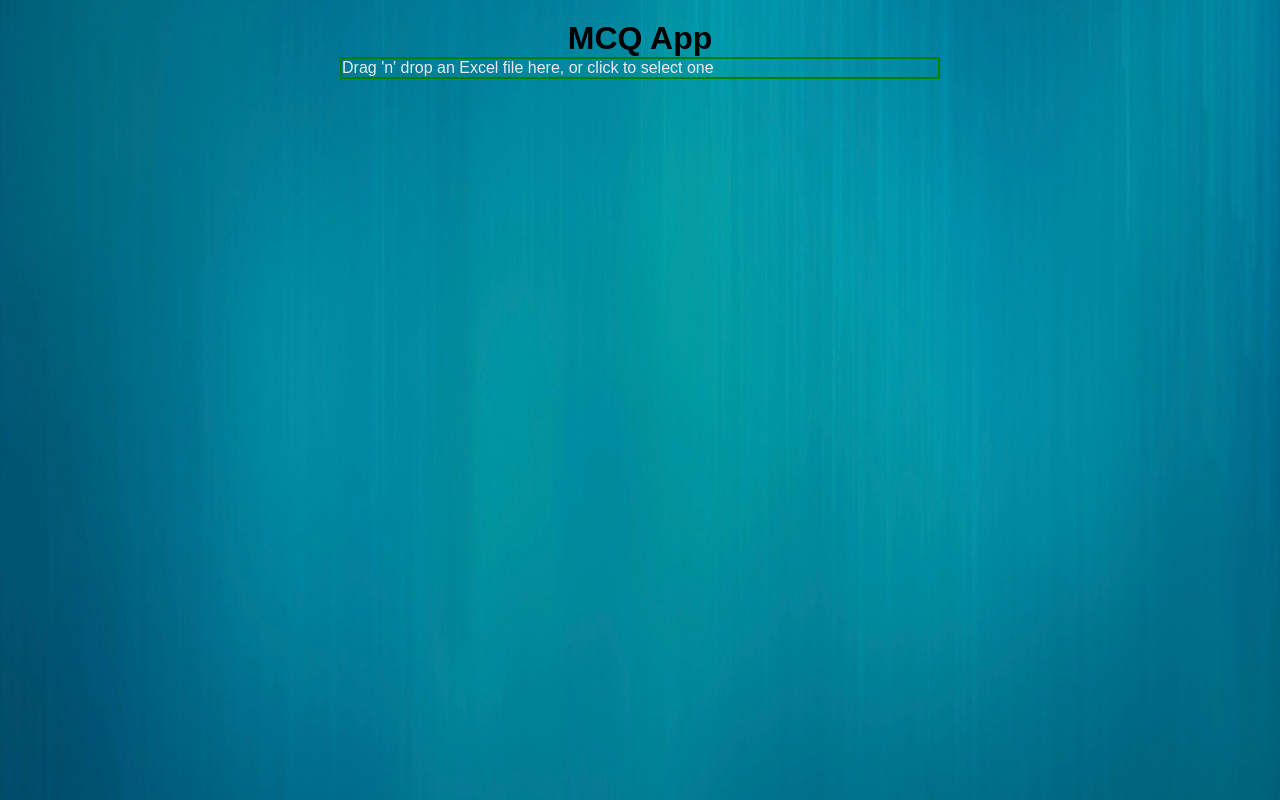
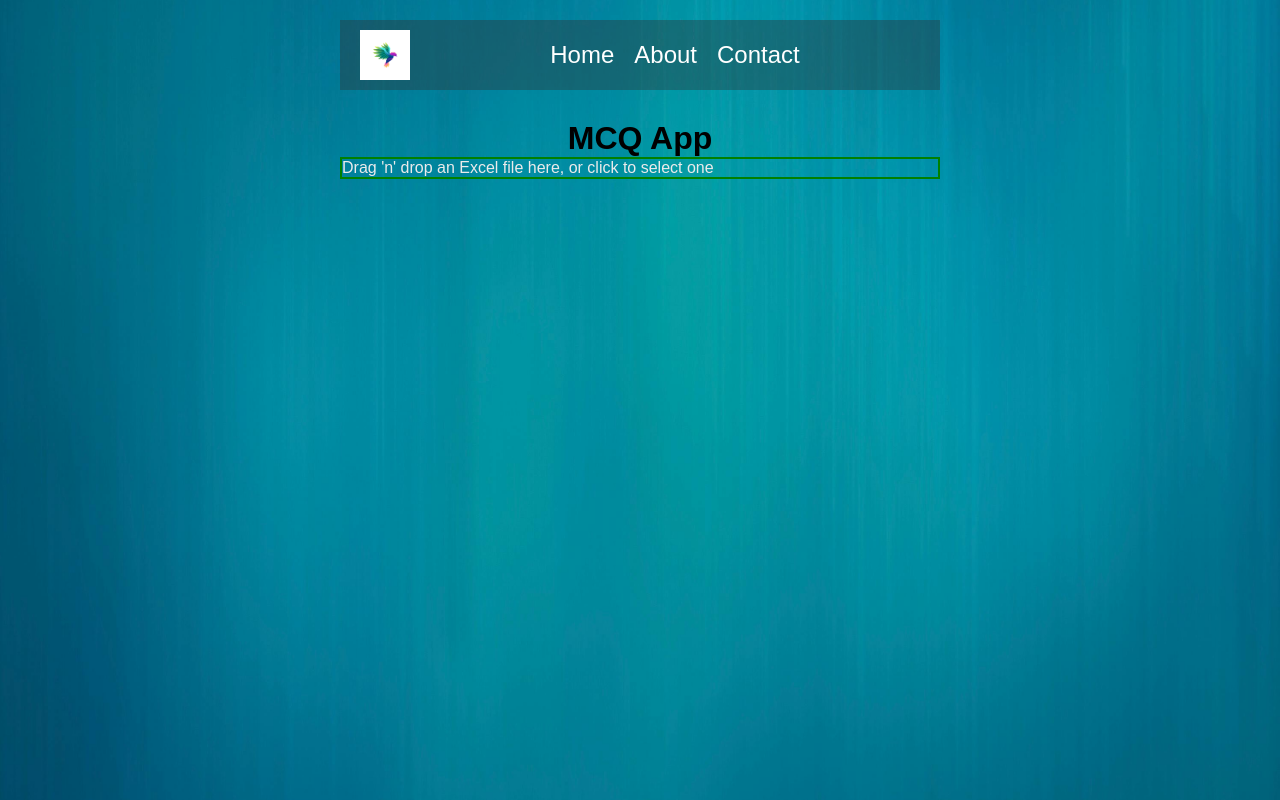
Before and after one commit to Saravjeet0806/exam-app, a React (Vite) app: page / in a window 1280 px wide. Built offline with nearby package versions, Linux system fonts and the light colour scheme.

Commit message:
added header and header.css with some basic styling

```diff
--- a/src/App.jsx
+++ b/src/App.jsx
@@ -1,9 +1,9 @@
 import React, { useState } from 'react';
 import FileUpload from './components/FileUpload';
 import MCQ from './components/MCQ';
+import Header from './components/Header'
 import './App.css';
 import * as XLSX from 'xlsx';
-
 const App = () => {
   const [mcqs, setMcqs] = useState([]);
   const [fileUploaded, setFileUploaded] = useState(false);
@@ -25,6 +25,7 @@ const App = () => {
 
   return (
     <div className="app">
+      <Header/>
       <h1>MCQ App</h1>
       {!fileUploaded && <FileUpload onFileUpload={handleFileUpload} />}
       {mcqs.length > 0 && <MCQ mcqs={mcqs} />}
--- /dev/null
+++ b/src/components/Header.css
@@ -0,0 +1,46 @@
+.header {
+
+    display: flex;
+    align-items: center;
+    justify-content: space-between;
+    padding: 10px 20px;
+    background-color: #33333363;
+    color: white;
+    margin: 0;
+    margin-bottom: 30px;
+  }
+
+  .logo-container{
+    display: flex;
+    align-items: center;
+  }
+
+  .logo{
+    height: 50px;
+  }
+
+  .navbar {
+    flex-grow: 1;
+    display: flex;
+    justify-content: center;
+    font-size: 24px;
+  }
+
+  .menu{
+    display: flex;
+    list-style: none;
+  }
+
+  .option{
+    margin-left: 20px;
+  }
+
+  .menu a{
+    color: white;
+    text-decoration: none;
+  }
+
+  .menu a:hover{
+    background-color: black;
+    border-radius: 5px;
+  }
--- /dev/null
+++ b/src/components/Header.jsx
@@ -0,0 +1,21 @@
+import React from "react";
+import './Header.css';
+import logo from './logo.jpg';
+const Header=()=>{
+    return(
+        <header className="header">
+            <div className="logo-container">
+                <img src={logo} alt="Logo" className="logo"/>
+            </div>
+            <nav className="navbar">
+                <ul className="menu">
+                    <li className="option"><a href="#home">Home</a></li>
+                    <li className="option"><a href="#about">About</a></li>
+                    <li className="option"><a href="#contact">Contact</a></li>
+                </ul>
+            </nav>
+        </header>
+    )
+}
+
+export default Header;
```
Also changed, not shown: src/components/logo.jpg (added).
